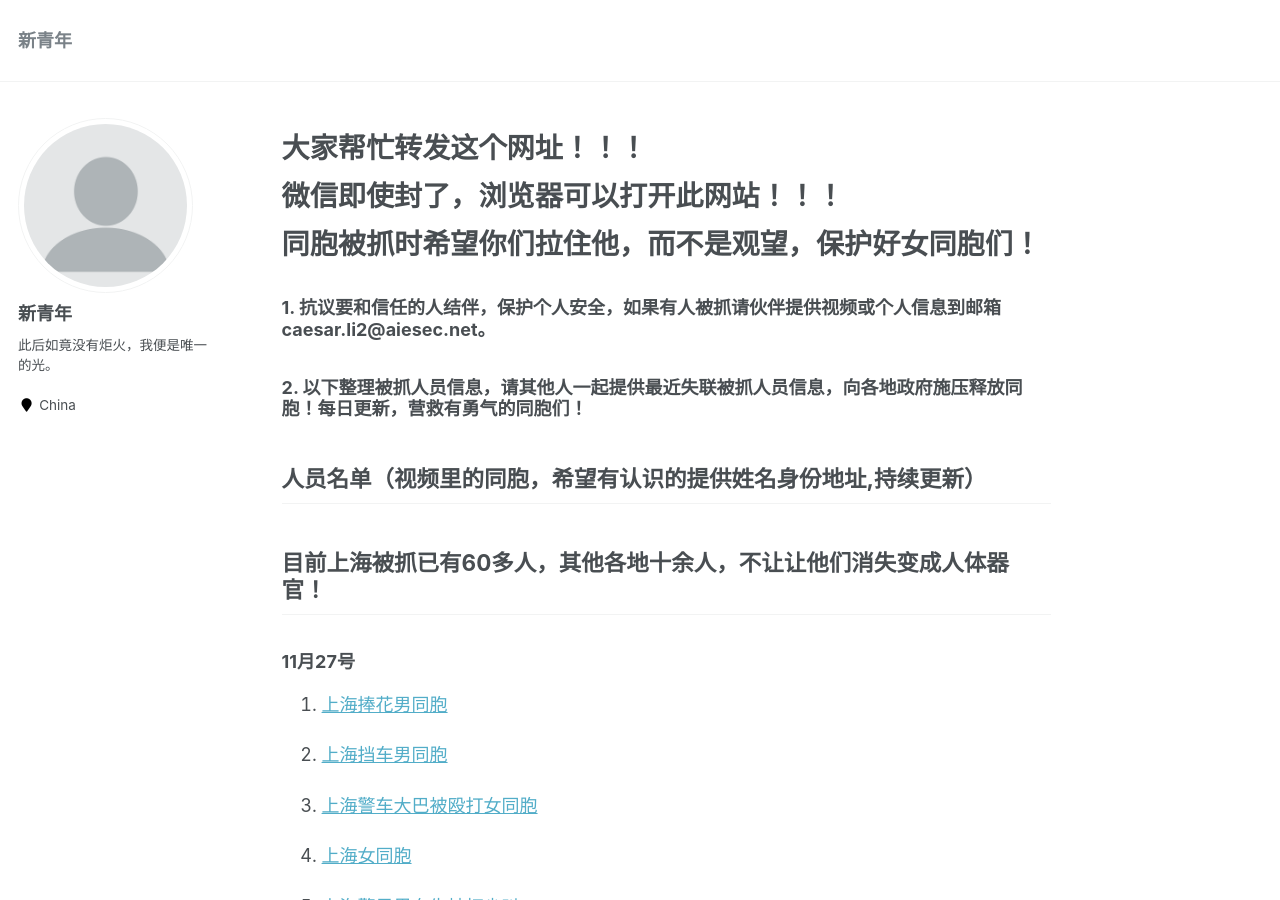
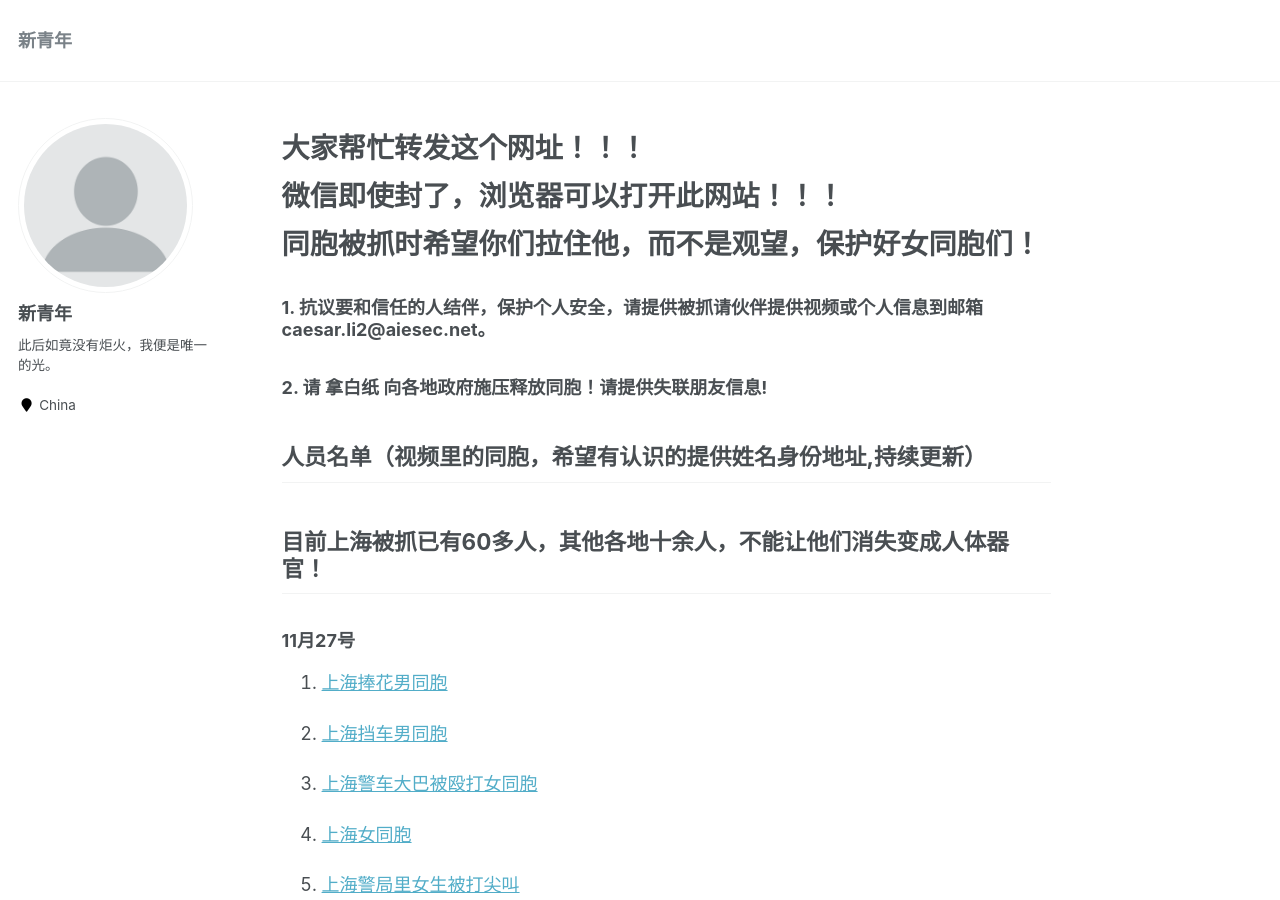
Before and after one commit to LoveChina-RememberTruth/People, a Jekyll site: the page built from _pages/about.md, in a window 1280 px wide and 900 px high. Built offline with Jekyll 4.4.1, drawn with Linux system fonts in a browser that asks for light colours.

Commit message:
Update about.md

```diff
--- a/_pages/about.md
+++ b/_pages/about.md
@@ -16,15 +16,15 @@ redirect_from:
 
 
 
-### 1. 抗议要和信任的人结伴，保护个人安全，如果有人被抓请伙伴提供视频或个人信息到邮箱caesar.li2@aiesec.net。
+### 1. 抗议要和信任的人结伴，保护个人安全，请提供被抓请伙伴提供视频或个人信息到邮箱caesar.li2@aiesec.net。
 
-### 2. 以下整理被抓人员信息，请其他人一起提供最近失联被抓人员信息，向各地政府施压释放同胞！每日更新，营救有勇气的同胞们！
+### 2. 请 拿白纸 向各地政府施压释放同胞！请提供失联朋友信息!
 
 
 
 ## 人员名单（视频里的同胞，希望有认识的提供姓名身份地址,持续更新）
 
-## 目前上海被抓已有60多人，其他各地十余人，不让让他们消失变成人体器官！
+## 目前上海被抓已有60多人，其他各地十余人，不能让他们消失变成人体器官！
 
 ### 11月27号
 
```
